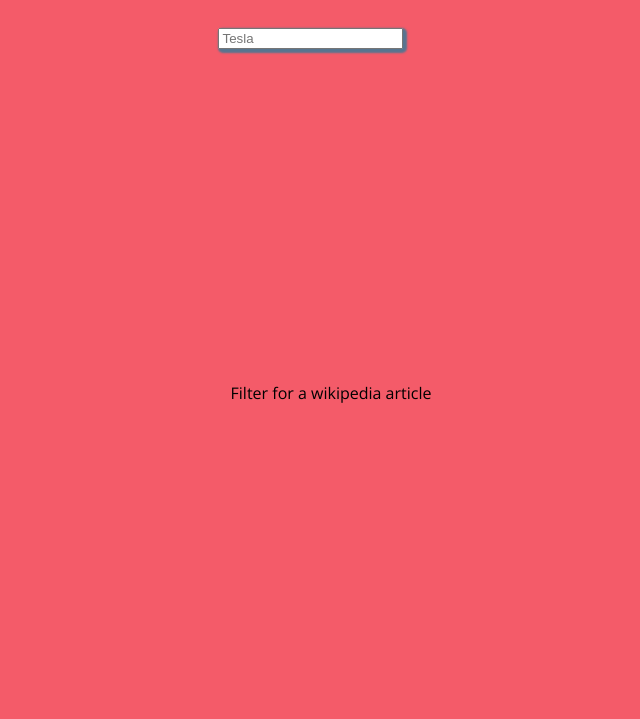
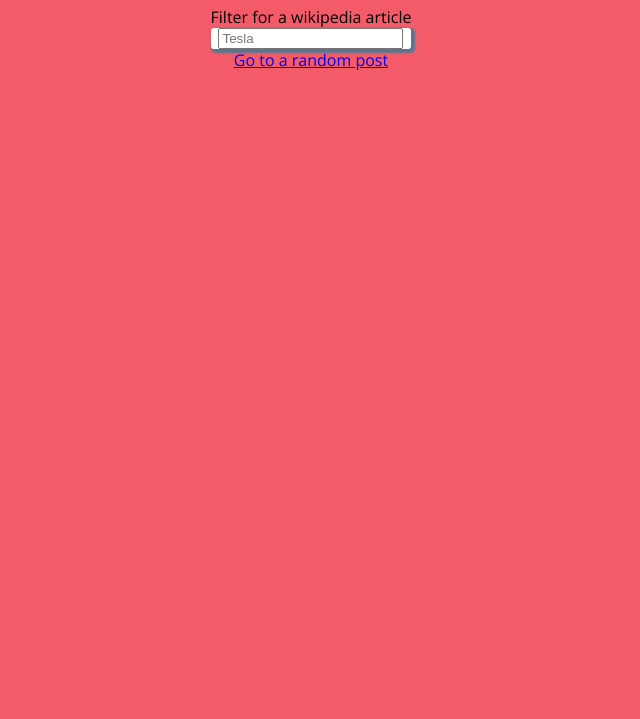
Before and after one commit to DanielGarciaGuillen/wiki, a website: page index.html in a window 1280 px wide. Shown: the part 37-756 px from the top of the page, without its empty margins (329-969 px from the left). Drawn offline with nearby package versions, Linux system fonts and the light colour scheme.

Commit message:
added styles

```diff
--- a/index.html
+++ b/index.html
@@ -20,15 +20,20 @@
             <p>Wiki Search</p>
         </div>
 
+        <div class="searchTitle">
+          <p>Filter for a wikipedia article</p>
 
+          <form>
+              <input type='text' class="search" placeholder="Tesla">
+           </form>
 
-       <form>
-         <input type='text' class="search" placeholder="Tesla">
-       </form>
+          <a href="https://en.wikipedia.org/wiki/Special:Random"  class="random"><p>Go to a random post</p></a>
+      </div>
 
        <ul class="suggestions">
 
-        <p>Filter for a wikipedia article</p>
+
+
 
        </ul>
 
--- a/style.css
+++ b/style.css
@@ -19,7 +19,10 @@
     font-family: 'Open Sans', sans-serif;
 }
 
-
+.searchTitle {
+    grid-area: search;
+    justify-items: center;
+}
 .header {
     grid-area: header;
     text-align: center;
@@ -35,6 +38,16 @@
 
 .header p {
     padding: 3px;
+}
+
+.random {
+    grid-area: search;
+    align-self: auto;;
+}
+
+
+.filter {
+    grid-area: search;
 }
 
 
```
